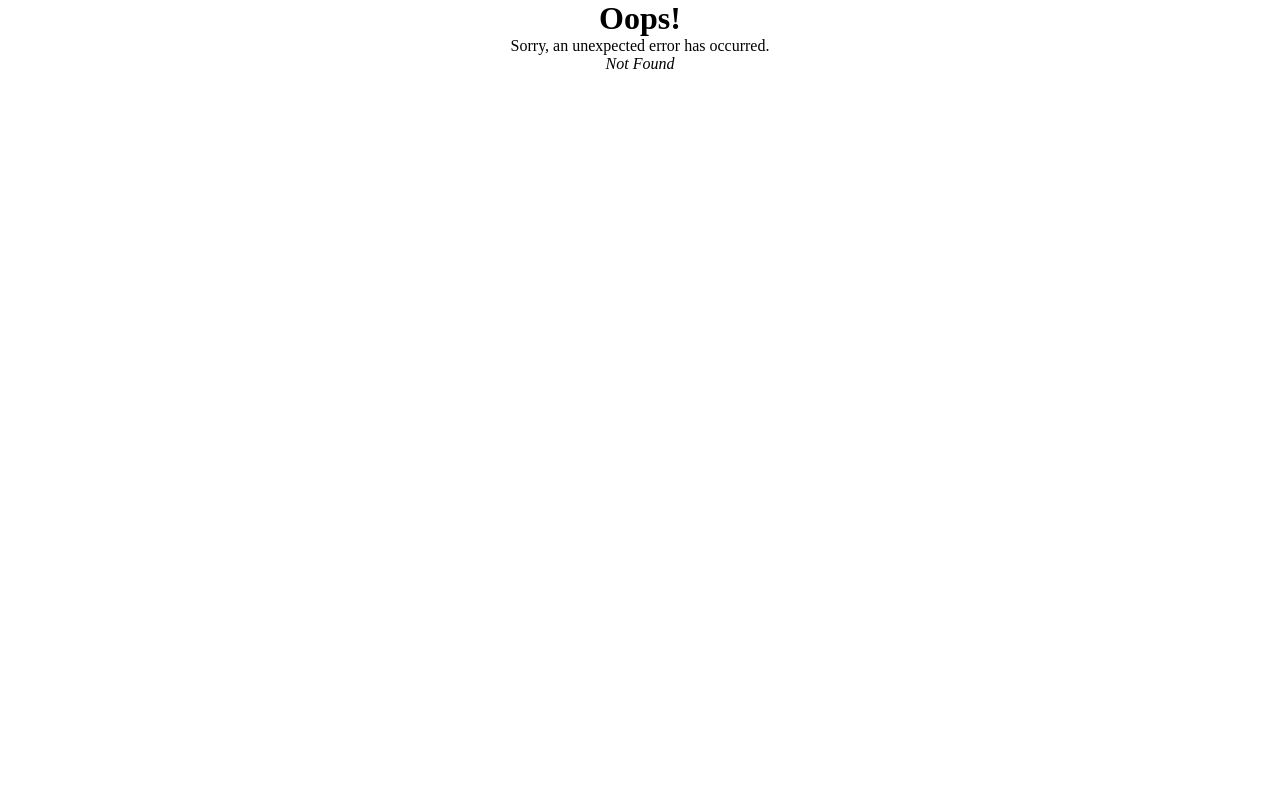
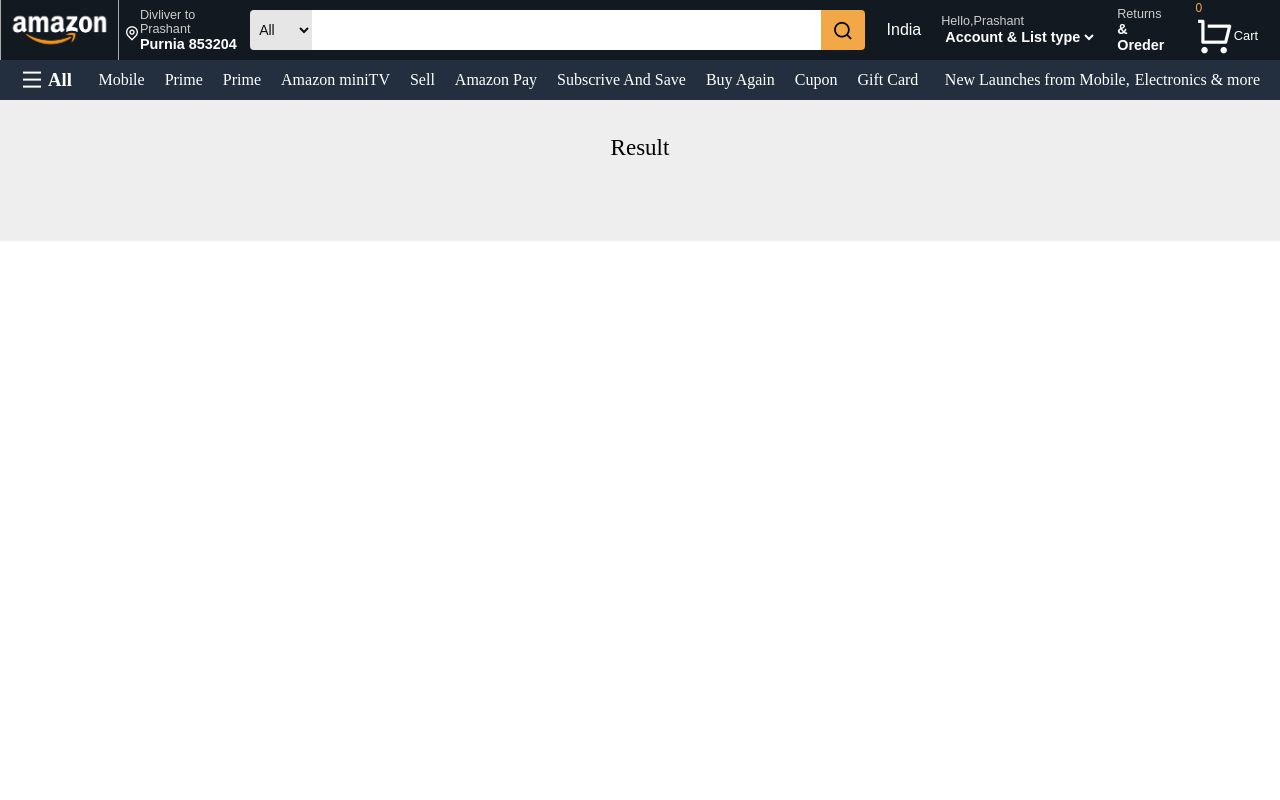
Before and after one commit to prashantkumarpro/reactProjects, a React (Vite) app in the folder my-amazon-clone/: page /Result in a window 1280 px wide. Before the commit this address had no page. Shown: the top 800 px of the page. Built offline with nearby package versions, Linux system fonts and the light colour scheme.

Commit message:
Filter by brand name

```diff
--- a/my-amazon-clone/src/components/ProductList/ProductList.css
+++ b/my-amazon-clone/src/components/ProductList/ProductList.css
@@ -100,9 +100,14 @@ section {
     display: flex;
     flex-direction: column;
     gap: 15px;
+
 }
+
 .filter-page h3{
     margin-bottom: 10px;
+}
+.brand-name{
+    color: #000;
 }
 .filter-page .price{
     cursor: pointer;
--- a/my-amazon-clone/src/components/ProductList/ProductList.jsx
+++ b/my-amazon-clone/src/components/ProductList/ProductList.jsx
@@ -1,8 +1,28 @@
-import React from 'react'
+import React, { useEffect, useState } from 'react'
 import './ProductList.css'
 import { products } from './data';
 import { Link } from 'react-router-dom';
+
+
 export const ProductList = () => {
+
+    const [data, setData] = useState(products)
+    const [brandName, setBrandName] = useState('')
+
+
+
+    useEffect(() => {
+        if (brandName) {
+            const filteredData = products.filter((product) => product.brand === brandName);
+            setData(filteredData);
+            // console.log(filteredData);
+        } else {
+            setData(products)
+        }
+    }, [brandName])
+
+
+
 
     return (
         <section>
@@ -12,11 +32,14 @@ export const ProductList = () => {
                     <div className="brand">
                         <h3>Brand</h3>
                         <div className="brand-con">
-                            <div className="brand-name hover">Redmi</div>
-                            <div className="brand-name hover">Poco</div>
-                            <div className="brand-name hover">Motorola </div>
-                            <div
-                                className="brand-name hover">Samsung</div>
+
+                            <div className="brand-name hover"
+                                onClick={() => setBrandName('Redmi')}>Redmi
+                            </div>
+                            <div className="brand-name hover" onClick={() => setBrandName('POCO')}>Poco</div>
+                            <div className="brand-name hover" onClick={() => setBrandName('Motorola')}>Motorola </div>
+                            <div className="brand-name hover" onClick={() => setBrandName('Samsung')}>Samsung</div>
+                            <div className="brand-name hover" onClick={() => setData(products)}>All</div>
                         </div>
                     </div>
 
@@ -40,8 +63,9 @@ export const ProductList = () => {
                     </div>
 
                 </div>
+
                 <div className="product-grid"><ul>
-                    {products.map(product => (
+                    {data.map(product => (
                         <Link
                             to={`/SingleProduct/${product.id}`}
                             className='box'
--- /dev/null
+++ b/my-amazon-clone/src/components/Result/Result.css
@@ -0,0 +1,8 @@
+.result-con {
+    width: 100%;
+    height: 100vh;
+    background-color: rgb(239, 238, 238);
+    text-align: center;
+    padding: 35px 0;
+    font-size: 23px;
+}
--- /dev/null
+++ b/my-amazon-clone/src/components/Result/Result.jsx
@@ -0,0 +1,20 @@
+import React from 'react';
+import './Result.css';
+import { products } from '../ProductList/data';
+
+const Result = () => {
+
+
+    return (
+        <>
+            <div className='result-con'>
+                Result
+                <div className='product-con'>
+                 {products.name}
+                </div>
+            </div>
+        </>
+    );
+};
+
+export default Result;
--- a/my-amazon-clone/src/main.jsx
+++ b/my-amazon-clone/src/main.jsx
@@ -9,6 +9,7 @@ import ErrorPage from './components/ErrorPage/ErrorPage.jsx'
 import Home from './components/Home/Home.jsx'
 import { ProductList } from './components/ProductList/ProductList.jsx'
 import SingleProduct from './components/ProductDetail/SingleProduct.jsx'
+import Result from './components/Result/Result.jsx'
 import './index.css'
 
 const router = createBrowserRouter([
@@ -28,6 +29,10 @@ const router = createBrowserRouter([
       {
         path: "/SingleProduct/:id",
         element: <SingleProduct />
+      },
+      {
+        path: "/Result",
+        element: <Result />
       }
     ]
   }
```
